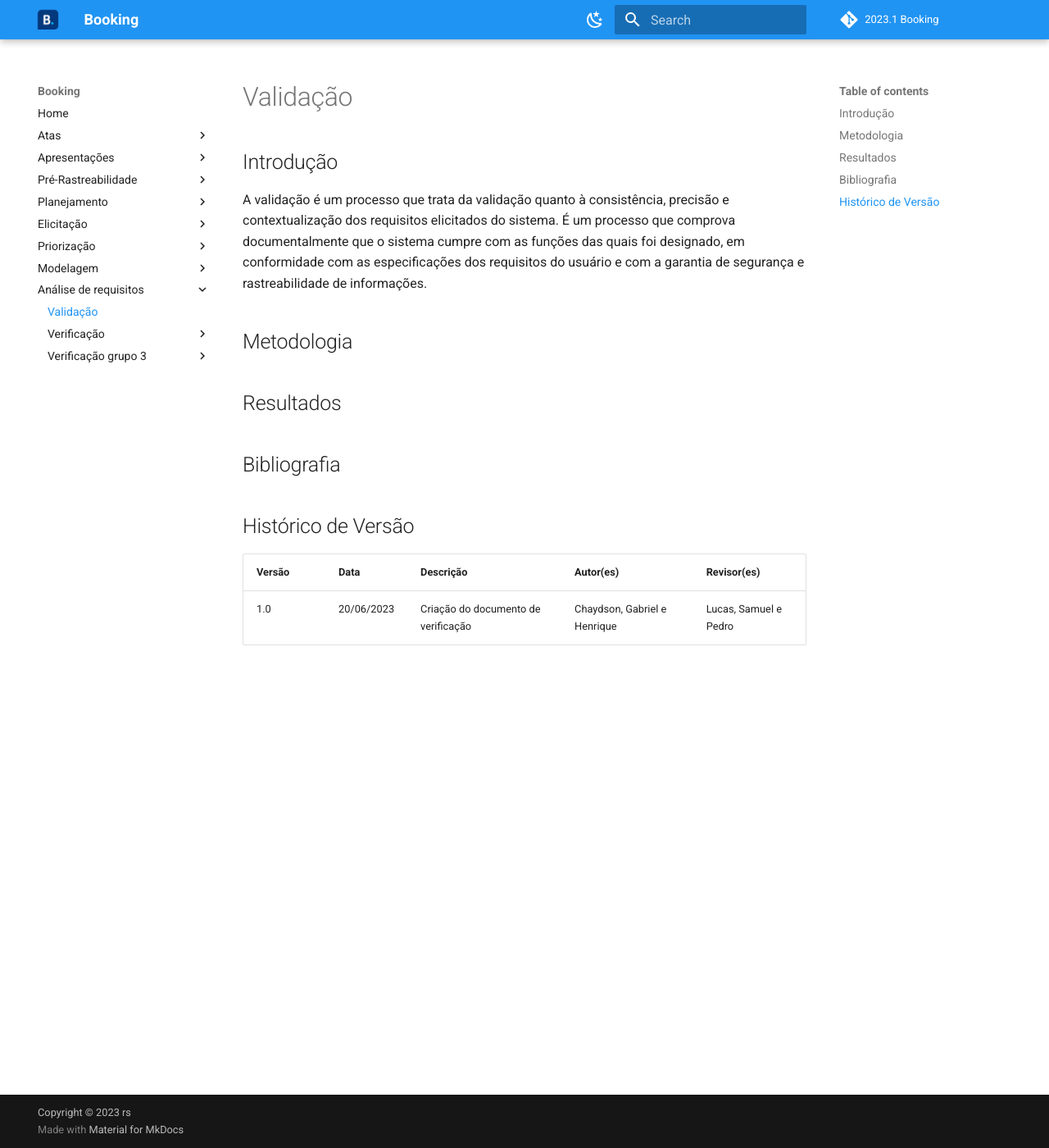
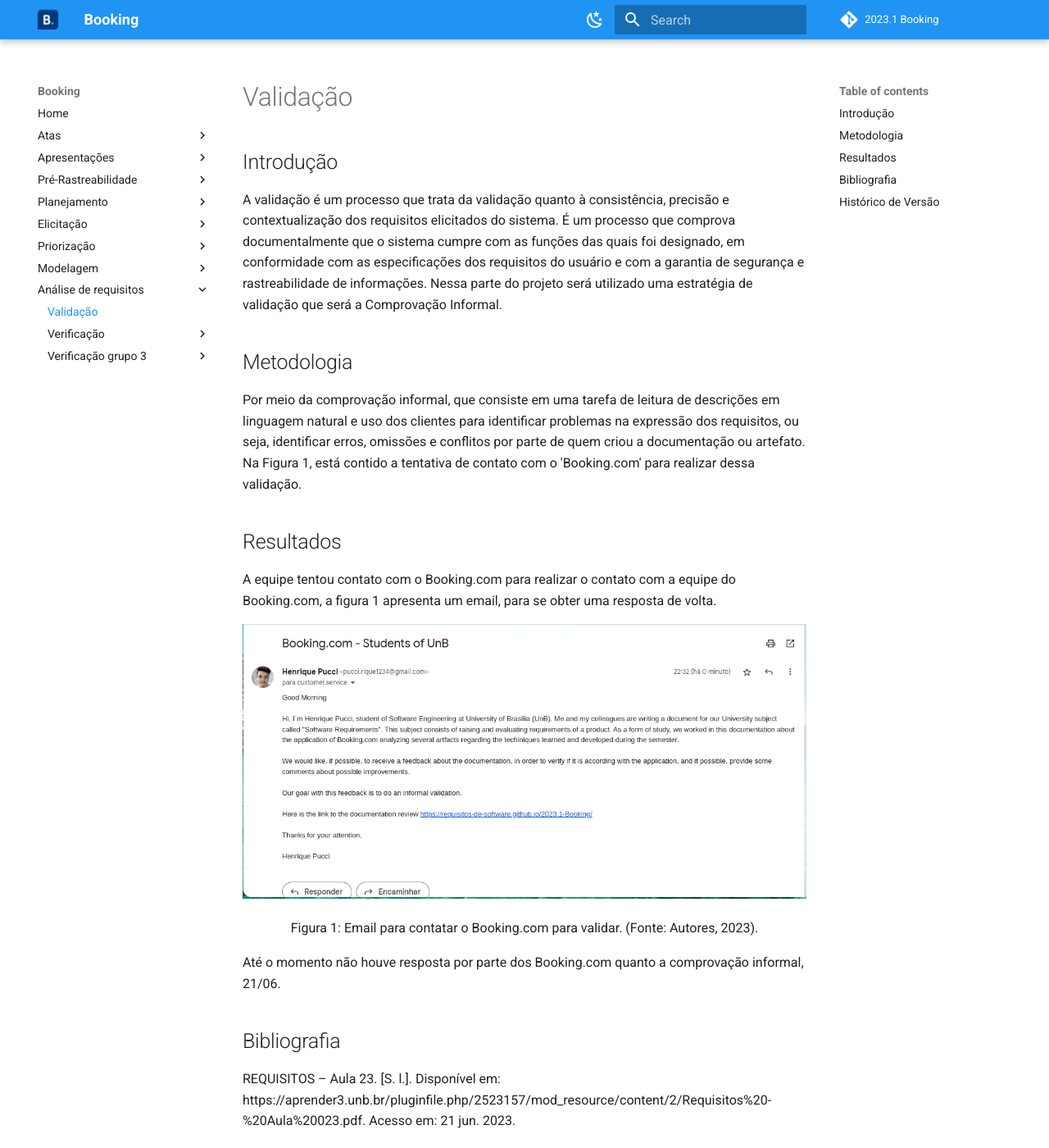
Before and after one commit to Requisitos-de-Software/2023.1-Booking, an MkDocs documentation site: the page built from docs/verificacaoGrupo/validacao.md, in a window 1280 px wide and 1400 px high. Shown: the whole window at 82% size. Built offline with MkDocs 1.6.1 and Material for MkDocs 9.7.7, drawn with Linux system fonts in a browser that asks for light colours; a script that is not in the unit is left out; comment, search, counter and statistics services are not loaded.

Commit message:
Adicionando a validação
Co-authored-by: Chaydson Ferreira <chaydson14@gmail.com>
Co-authored-by: HenriPucci <pucci.rique1234@gmail.com>

```diff
--- a/docs/verificacaoGrupo/validacao.md
+++ b/docs/verificacaoGrupo/validacao.md
@@ -3,14 +3,28 @@
 ## Introdução
 
 A validação é um processo que trata da validação quanto à consistência, precisão e contextualização dos requisitos elicitados do sistema.
-É um processo que comprova documentalmente que o sistema cumpre com as funções das quais foi designado, em conformidade com as especificações dos requisitos do usuário e com a garantia de segurança e rastreabilidade de informações.
-
+É um processo que comprova documentalmente que o sistema cumpre com as funções das quais foi designado, em conformidade com as especificações dos requisitos do usuário e com a garantia de segurança e rastreabilidade de informações. Nessa parte do projeto será utilizado uma estratégia de validação que será a Comprovação Informal.
 
 ## Metodologia
 
+Por meio da comprovação informal, que consiste em uma tarefa de leitura de descrições em linguagem natural e uso dos clientes para identificar problemas na expressão dos requisitos, ou seja, identificar erros, omissões e conflitos por parte de quem criou a documentação ou artefato. Na Figura 1, está contido a tentativa de contato com o 'Booking.com' para realizar dessa validação.
+
 ## Resultados
 
+A equipe tentou contato com o Booking.com para realizar o contato com a equipe do Booking.com, a figura 1 apresenta um email, para se obter uma resposta de volta.
+
+<center>
+<img src="../../../images/imagemValidacao.png">
+</center>
+<div style="text-align: center">
+<p> Figura 1: Email para contatar o Booking.com para validar. (Fonte: Autores, 2023). </p>
+</div>
+
+Até o momento não houve resposta por parte dos Booking.com quanto a comprovação informal, 21/06.
+
 ## Bibliografia
+
+REQUISITOS – Aula 23. [S. l.]. Disponível em: https://aprender3.unb.br/pluginfile.php/2523157/mod_resource/content/2/Requisitos%20-%20Aula%20023.pdf. Acesso em: 21 jun. 2023.
 
 ## Histórico de Versão
 
```
Also changed, not shown: docs/images/imagemValidacao.png (added).
